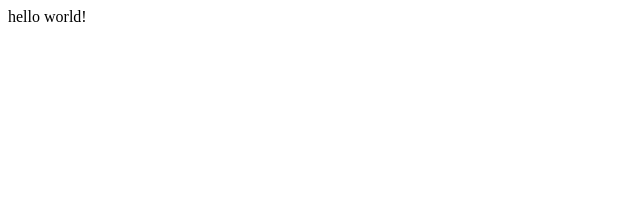
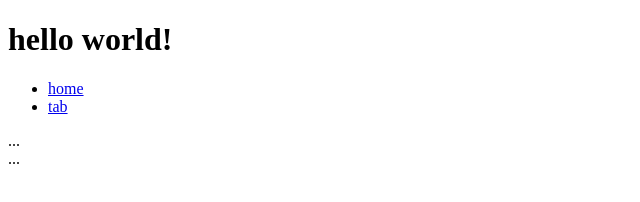
Before and after one commit to squid-gx/test, a plain HTML site: page index.html in a window 1280 px wide. Shown: the whole page, without its empty margins (0-640 px from the left). Drawn offline with Linux system fonts and the light colour scheme.

Commit message:
20180108

```diff
--- a/index.html
+++ b/index.html
@@ -4,6 +4,23 @@
 	<title>广西机电职业技术学院</title>
 </head>
 <body>
-	<div>hello world!</div>
+	<div><h1>hello world!</h1></div>
+	<div role="tabpanel">
+		<!-- Nav tabs -->
+		<ul class="nav nav-tabs" role="tablist">
+			<li role="presentation" class="active">
+				<a href="#home" aria-controls="home" role="tab" data-toggle="tab">home</a>
+			</li>
+			<li role="presentation">
+				<a href="#tab" aria-controls="tab" role="tab" data-toggle="tab">tab</a>
+			</li>
+		</ul>
+
+		<!-- Tab panes -->
+		<div class="tab-content">
+			<div role="tabpanel" class="tab-pane active" id="home">...</div>
+			<div role="tabpanel" class="tab-pane" id="tab">...</div>
+		</div>
+	</div>
 </body>
 </html>
```
